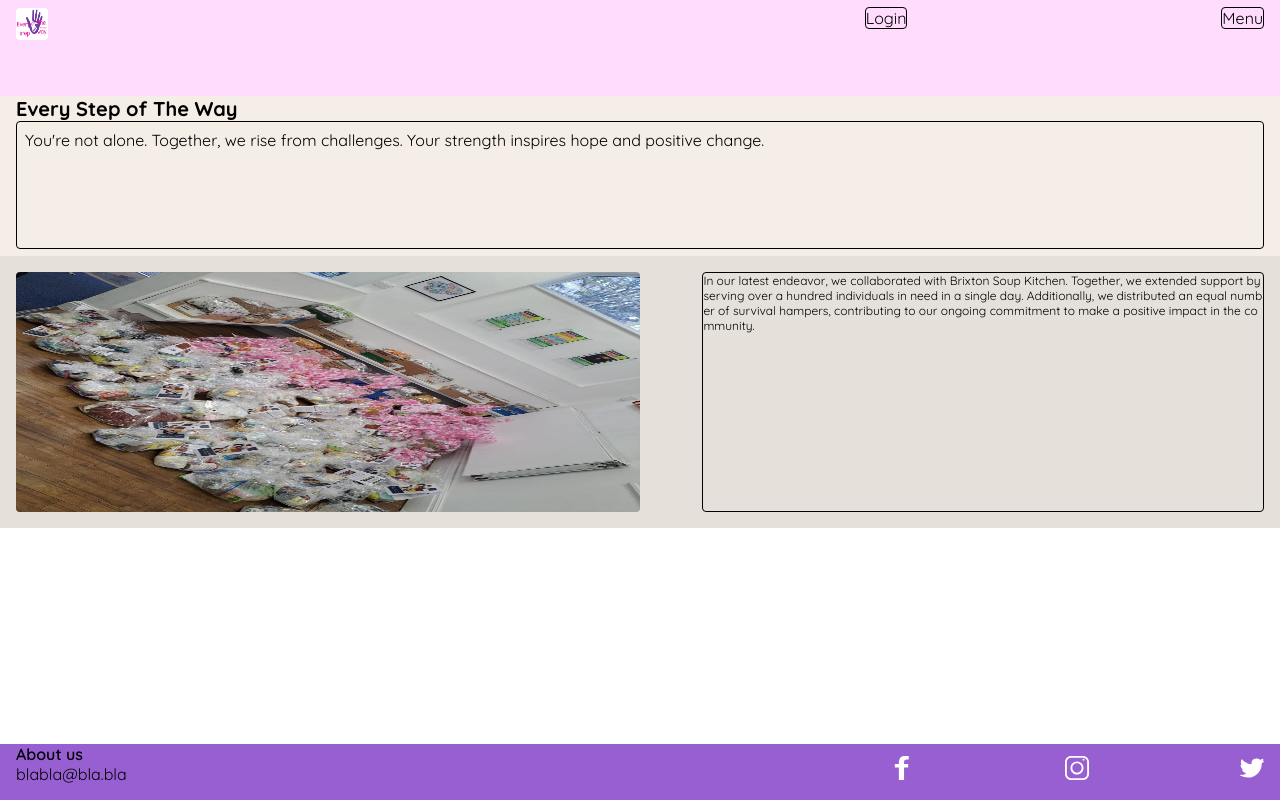
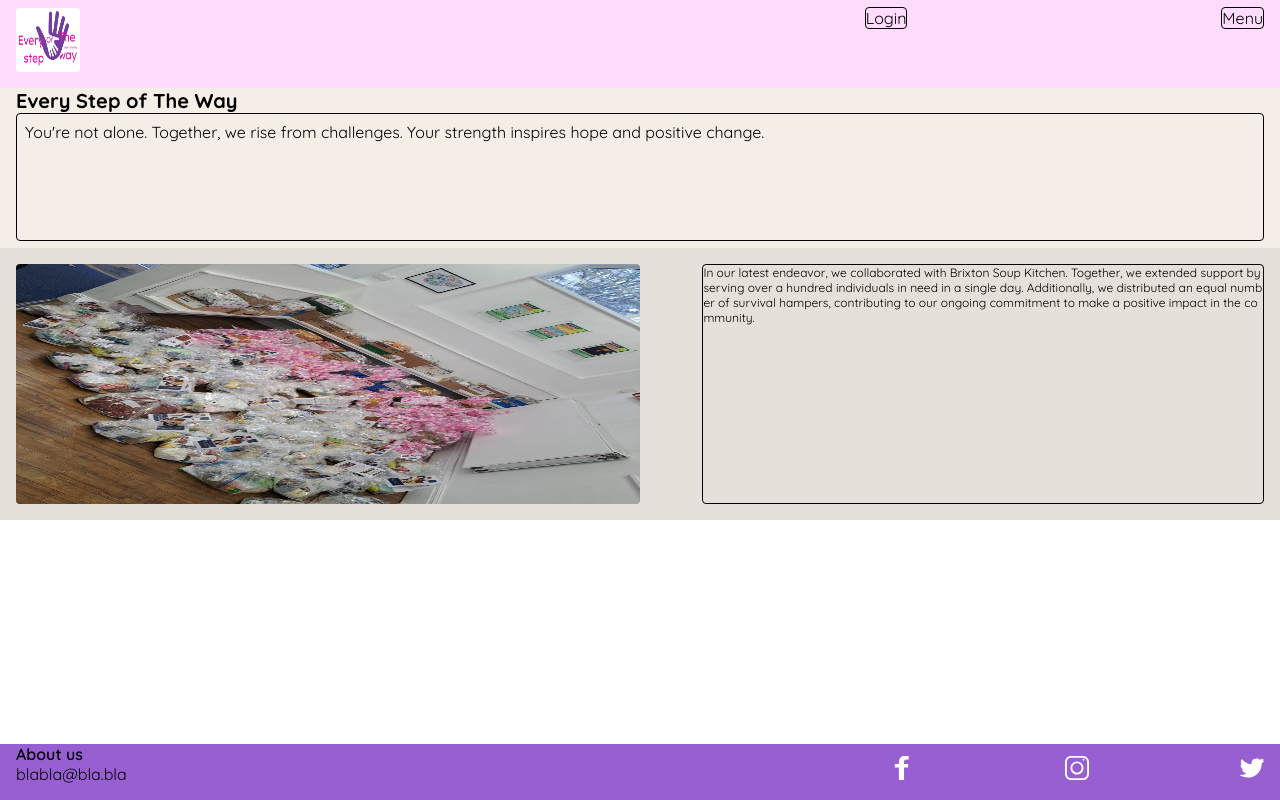
Before and after one commit to Princlevi98/danny-scott-capstone, a React (Create React App) app: page / in a window 1280 px wide. Built offline with nearby package versions, Linux system fonts and the light colour scheme.

Commit message:
adjusted header styling

```diff
--- a/src/components/Header/Header.scss
+++ b/src/components/Header/Header.scss
@@ -5,7 +5,7 @@
   padding: 0.5rem 1rem 0 1rem;
   display: flex;
   justify-content: space-between;
-  height: 6rem;
+  height: 5.5rem;
 
   background-color: $primary-background;
   &__nav {
@@ -19,8 +19,8 @@
     text-decoration: none;
   }
   &__logo {
-    width: 2rem;
-    height: 2rem;
+    width: 4rem;
+    height: 4rem;
     border-radius: 4px;
   }
   &__link {
```
